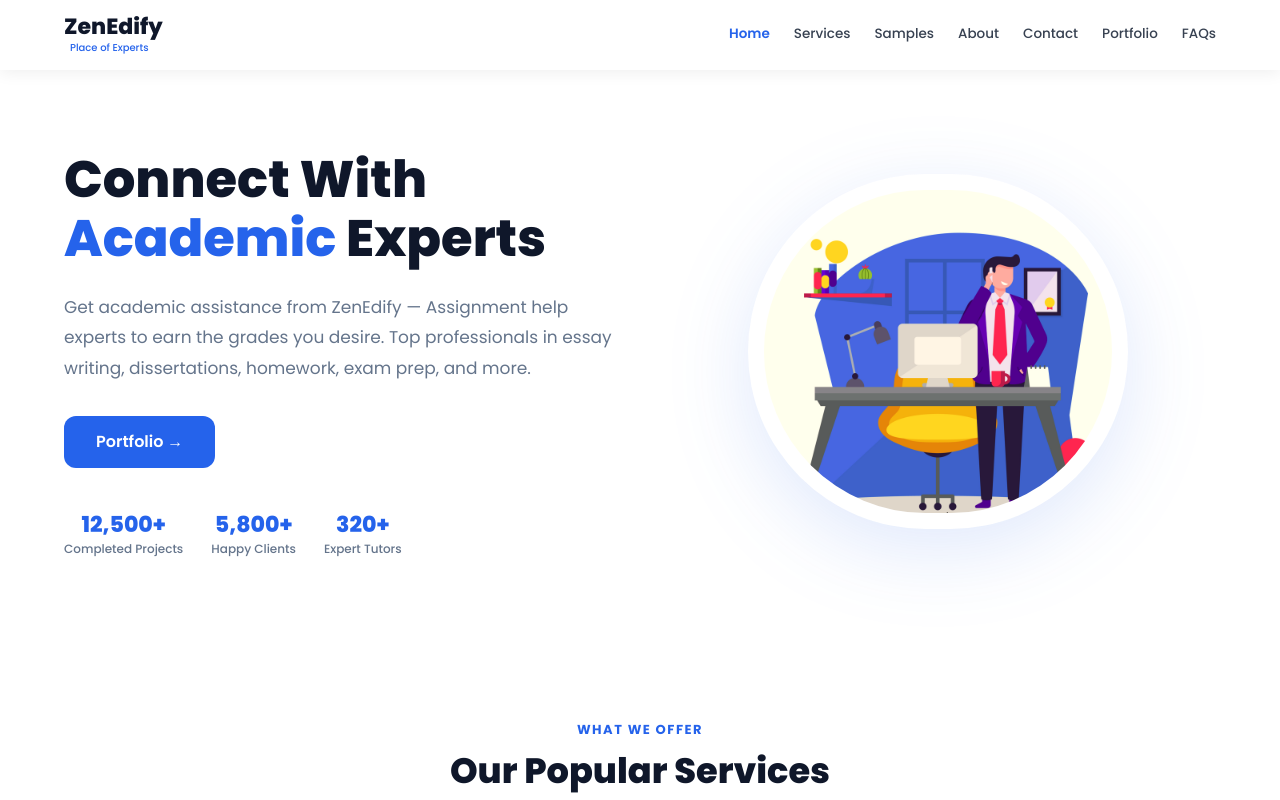
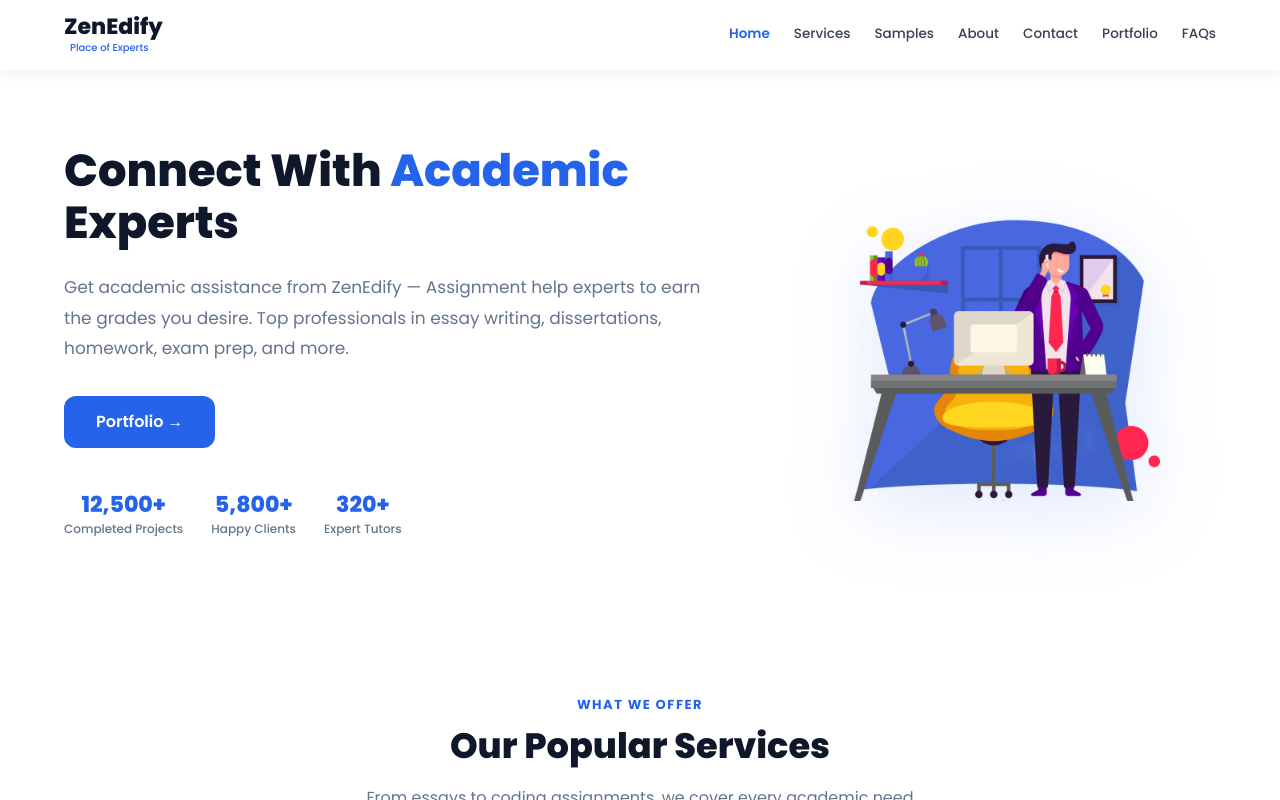
Before and after one commit to muhammadsubtain-me/zenedify, a Next.js app: page / in a window 1280 px wide. Built offline with nearby package versions, Linux system fonts and the light colour scheme.

Commit message:
modify fonts

```diff
--- a/app/page.js
+++ b/app/page.js
@@ -17,10 +17,10 @@ export default function Home() {
     <div>
       {/* HERO */}
       <section className="bg-white">
-        <div className="max-w-[1200px] mx-auto px-4 sm:px-6 py-14 sm:py-20 grid grid-cols-1 lg:grid-cols-2 gap-10 items-center">
+        <div className="max-w-[1200px] mx-auto px-4 sm:px-6 py-14 sm:py-20 lg:py-[75px] grid grid-cols-1 lg:grid-cols-[1.2fr_0.8fr] gap-10 items-center">
           {/* Text */}
-          <div className="animate-fade-in order-2 lg:order-1">
-            <h1 className="text-[2rem] sm:text-[2.6rem] lg:text-[3.2rem] font-extrabold text-slate-900 leading-[1.15] mb-6">
+          <div className="animate-fade-in order-2 lg:order-1 ">
+            <h1 className="text-[2rem] sm:text-[2.6rem] lg:text-[2.8rem] font-extrabold text-slate-900 leading-[1.15] mb-6">
               Connect With <span className="text-blue-600">Academic</span> Experts
             </h1>
             <p className="text-slate-500 text-base sm:text-[17px] leading-[1.8] mb-8">
@@ -46,7 +46,7 @@ export default function Home() {
               alt="Academic Expert"
               width={380}
               height={380}
-              className="animate-float bg-white rounded-full p-4 object-contain drop-shadow-[0_20px_40px_rgba(37,99,235,0.15)] w-[220px] sm:w-[300px] lg:w-[380px]"
+              className="animate-float  p-4 object-contain drop-shadow-[0_20px_40px_rgba(37,99,235,0.15)] w-[220px] sm:w-[300px] lg:w-[380px]"
               priority
             />
           </div>
```
Also changed, not shown: public/assets/PersonTeaching.png.
